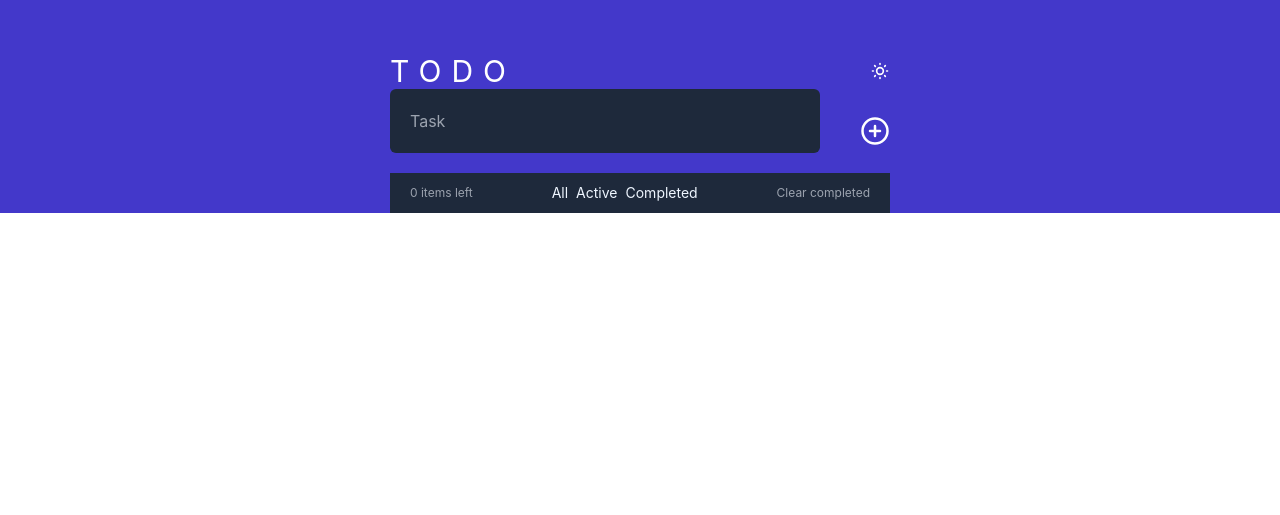
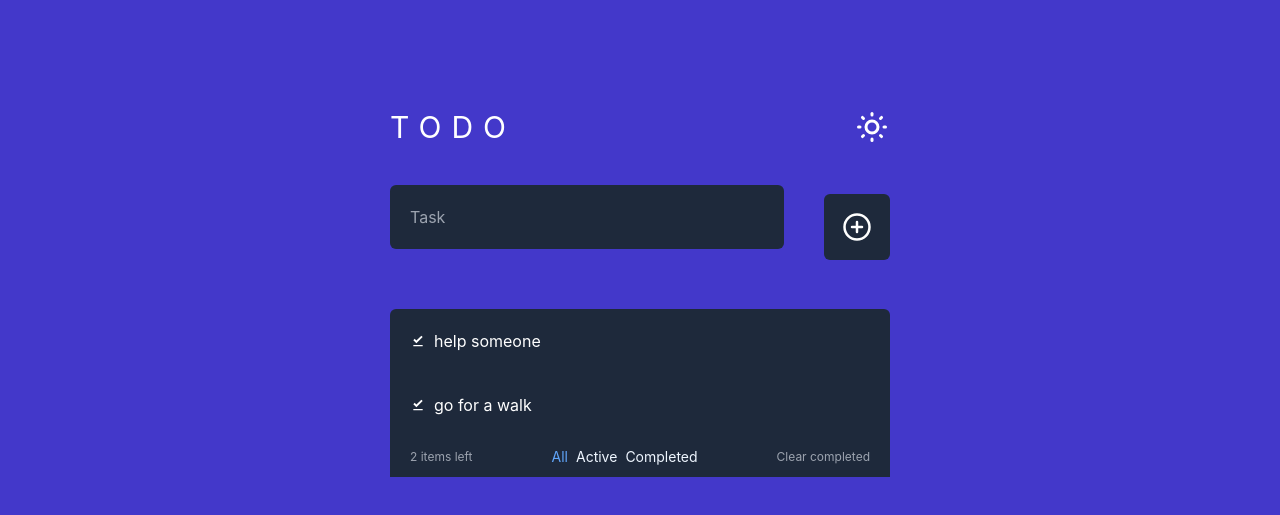
Before and after one commit to MaxOstapets/todo-list-fsd, a React (Create React App) app: page / in a window 1280 px wide. Shown: the part 107-622 px from the top of the page. Built offline with nearby package versions, Linux system fonts and the light colour scheme.

Commit message:
made add todo function with zustand

```diff
--- a/package.json
+++ b/package.json
@@ -11,7 +11,8 @@
     "react-dom": "^19.0.0",
     "react-icons": "^5.5.0",
     "react-scripts": "5.0.1",
-    "web-vitals": "^2.1.4"
+    "web-vitals": "^2.1.4",
+    "zustand": "^5.0.3"
   },
   "scripts": {
     "start": "react-scripts start",
--- a/src/App.jsx
+++ b/src/App.jsx
@@ -2,32 +2,33 @@ import { LuSunMedium } from "react-icons/lu";
 import { FiPlusCircle } from "react-icons/fi";
 import { MdOutlineDownloadDone } from "react-icons/md";
 import { useState } from "react";
+import { useTodos } from "./todos-store";
 
 function App() {
+  const todos = useTodos((state) => state.todos)
+  const addTodo = useTodos((state) => state.addTodo)
   const [todo, setTodo] = useState("")
-  const [todos, setTodos] = useState([])
   const handlerAddTodo = () => {
-    setTodos([...todos, {todo, complete: false, id: Math.floor(Math.random() * 1000)}])
+    addTodo(todo)
     setTodo("")
   }
-  const handlerRemoveTodo = (id) => {setTodos(todos.filter(todo => todo.id !== id))}
 
   return (
-    <main className="w-full bg-indigo-700 h-full flex justify-center items-center">
-      <section className="w-[500px] text-white mt-40">
-        <div className="flex justify-between items-center">
+    <main className="w-screen bg-indigo-700 h-screen flex justify-center items-center">
+      <section className="w-[500px] text-white">
+        <div className="flex justify-between items-center mb-[40px]">
           <span className="text-3xl tracking-[10px]">TODO</span>
-          <LuSunMedium className="text-xl"/>
+          <LuSunMedium className="text-4xl" />
         </div>
-        <div className="flex justify-between items-center gap-10">
-          <input type="text" className="w-full bg-slate-800 p-[20px] mb-5 rounded-md" placeholder="Task" value={todo} onChange={(el) => setTodo(el.target.value)}/>
-          <button onClick={handlerAddTodo}><FiPlusCircle className="text-3xl"/></button>
+        <div className="flex justify-center items-center gap-10 mb-[40px]">
+          <input type="text" className="w-full bg-slate-800 p-[20px] mb-5 rounded-md" placeholder="Task" value={todo} onChange={(el) => setTodo(el.target.value)} />
+          <button onClick={handlerAddTodo} className="p-[18px] rounded-md bg-slate-800"><FiPlusCircle className="text-3xl" /></button>
         </div>
         <div className="w-full bg-slate-800 text-white rounded-md">
           <ul>
             {todos.map((el) =>
               <li className="p-[20px] flex gap-2" key={el.id}>
-                <button onClick={() => handlerRemoveTodo(el.id)}><MdOutlineDownloadDone className="text-white"/></button>
+                <button><MdOutlineDownloadDone className="text-white" /></button>
                 <span>{el.todo}</span>
               </li>
             )}
@@ -35,7 +36,7 @@ function App() {
           <div className="text-xs flex justify-between items-center px-[20px] py-[10px] text-gray-400 bg-slate-800">
             <p>{todos.length} items left</p>
             <ul className="flex gap-2 text-sm text-blue-50">
-                <li>All</li>
+              <li className="text-blue-400">All</li>
               <li>Active</li>
               <li>Completed</li>
             </ul>
--- /dev/null
+++ b/src/todos-store.js
@@ -0,0 +1,16 @@
+import { create } from "zustand";
+
+export const useTodos = create((set) => ({
+  todos: [
+    {todo: "help someone", complete: false, id: Math.floor(Math.random() * 100)},
+    {todo: "go for a walk", complete: false, id: Math.floor(Math.random() * 100)}
+  ],
+  addTodo: (todoText) => {
+    const newTodo = {
+      todo: todoText,
+      complete: false,
+      id: Math.floor(Math.random() * 100)
+    };
+    set((state) => ({ todos: [...state.todos, newTodo] }));
+  }
+}))
```
Also changed, not shown: 1 other file (tests, documents, lock files or other folders). Lines whose indentation alone changed are shown as unchanged.
